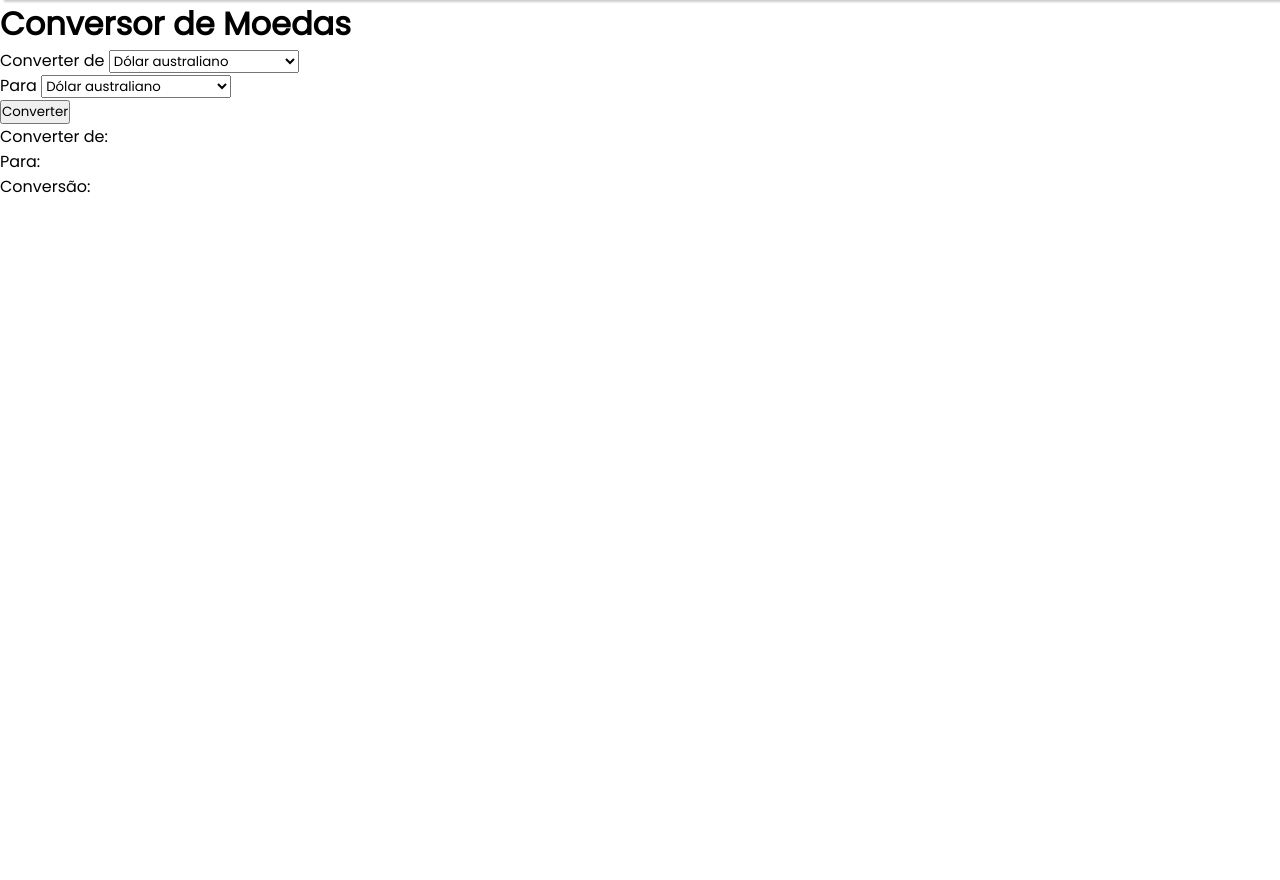
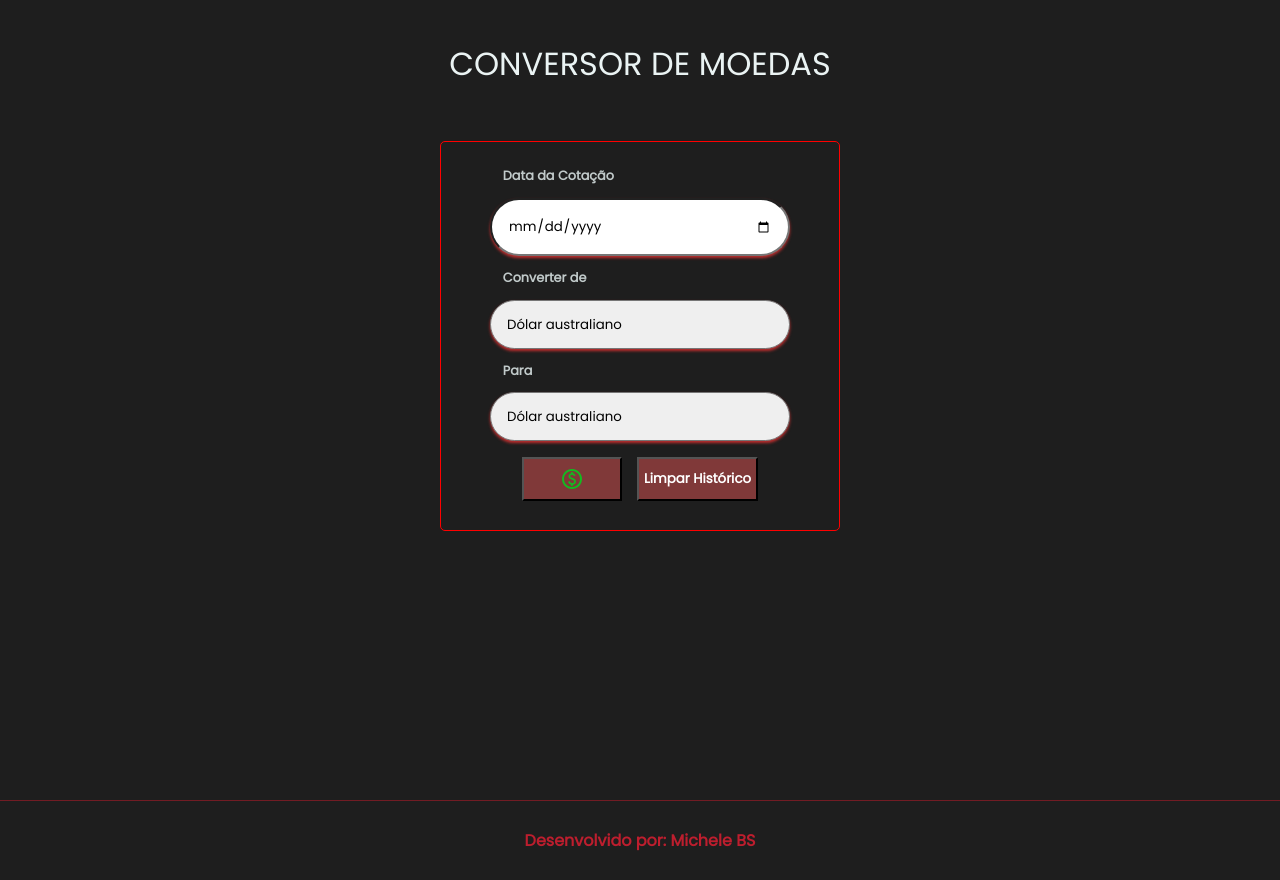
Before and after one commit to michelebswm/projetos-diversos-python-html, a Flask app: page /conversordemoedas in a window 1280 px wide. Shown: the part 70-950 px from the top of the page. Before the commit the page ends 263 px from the top, so only its background shows below. Run offline with Flask 3, Linux system fonts and the light colour scheme.

Commit message:
conversor-moeda

```diff
--- a/miniprojetos/__init__.py
+++ b/miniprojetos/__init__.py
@@ -3,6 +3,7 @@ from flask import Flask, render_template, url_for, request, flash, redirect
 app = Flask(__name__)
 
 app.config['SECRET_KEY'] = '0e9BA7DfafcA17Ca0F14eC04289BB4d6'
+app.secret_key = '0e9BA7DfafcA17Ca0F14eC04289BB4d6'
 
 # Importando o routes para ser executado e colocar os links no ar
 from miniprojetos import routes
--- a/miniprojetos/forms.py
+++ b/miniprojetos/forms.py
@@ -1,5 +1,5 @@
 from flask_wtf import FlaskForm
-from wtforms import StringField, PasswordField, SubmitField, BooleanField, TextAreaField, IntegerField, SelectMultipleField, widgets, SelectField
+from wtforms import StringField, PasswordField, SubmitField, BooleanField, TextAreaField, IntegerField, SelectMultipleField, widgets, SelectField, DateField
 from wtforms.validators import DataRequired, Length, Email, EqualTo, ValidationError, NumberRange
 
 class FormGeradorSenha(FlaskForm):
@@ -40,6 +40,8 @@ lista_moedas = [
     ("REAL", "Real")
 ]
 class FormConversorMoeda(FlaskForm):
+    data_cotacao = DateField('Data da Cotação', validators=[DataRequired()])
     moeda_origem = SelectField('Converter de ', choices=lista_moedas, validators=[DataRequired()])
     moeda_destino = SelectField('Para', choices=lista_moedas, validators=[DataRequired()])
-    btn_converter_moeda = SubmitField('Converter')
+    btn_converter_moeda = SubmitField('paid')
+    btn_limpar_consulta = SubmitField('Limpar Histórico')
--- a/miniprojetos/routes.py
+++ b/miniprojetos/routes.py
@@ -1,4 +1,4 @@
-from flask import Flask, render_template, url_for, request, flash
+from flask import Flask, render_template, url_for, request, flash, session, redirect
 from miniprojetos import app
 from miniprojetos.forms import FormGeradorSenha, FormGeradorCitacao, FormGeradorCitacaoPensador, FormTradutor, FormConversorMoeda
 import requests
@@ -6,6 +6,8 @@ import time
 from googletrans import Translator
 import secrets
 import string
+
+
 
 @app.route("/")
 def home():
@@ -81,34 +83,63 @@ def traduzir_texto():
     return render_template('tradutordetexto.html', form_tradutor=form_tradutor, texto_final=texto_final)
 
 
-def consulta_cotacao_atual(moeda):
-    data_atual = time.strftime('%m-%d-%Y')
+def consulta_cotacao_atual(moeda, data):
+    data_atual = data.strftime('%m-%d-%Y')
     url = f"https://olinda.bcb.gov.br/olinda/servico/PTAX/versao/v1/odata/CotacaoMoedaDia(moeda=@moeda,dataCotacao=@dataCotacao)?@moeda='{moeda}'&@dataCotacao='{data_atual}'&$top=1&$format=json&$select=cotacaoCompra"
     response = requests.get(url)
+    valor_moeda = 'Cotação não localizada na API do Banco Central do Brasil (BCB)'
     if response.status_code == 200:
         response = response.json()
-        valor_moeda = response['value'][0]['cotacaoCompra']
-    else:
-        valor_moeda = 'Cotação não localizada na API do Banco Central do Brasil (BCB)'
+        if response['value']:
+            valor_moeda = response['value'][0]['cotacaoCompra']
+
     return valor_moeda
 
 @app.route('/conversordemoedas', methods=['GET', 'POST'])
 def converte_moedas():
     form_conversormoeda = FormConversorMoeda()
-    moeda_origem = ''
-    moeda_destino = ''
-    conversao = ''
-    if form_conversormoeda.validate_on_submit():
-        if form_conversormoeda.moeda_origem.data != 'REAL':
-            moeda_origem = consulta_cotacao_atual(form_conversormoeda.moeda_origem.data)
+
+    # Verifica se já existe um histórico na sessão e cria uma lista vazia caso contrário
+    historico = session.get('historico', [])
+
+    if form_conversormoeda.validate_on_submit() and 'btn_converter_moeda' in request.form:
+        data_cotacao = form_conversormoeda.data_cotacao.data
+        moeda_origem = form_conversormoeda.moeda_origem.data
+        moeda_destino = form_conversormoeda.moeda_destino.data
+        # usamos a função next() para encontrar o label (descrição) correspondente ao valor selecionado no campo SelectField
+        moeda_origem_label = next((label for value, label in form_conversormoeda.moeda_origem.choices if value == moeda_origem), None)
+        moeda_destino_label = next((label for value, label in form_conversormoeda.moeda_destino.choices if value == moeda_destino), None)
+
+        if moeda_origem == 'REAL':
+            moeda_origem_cotacao = 1.0
         else:
-            moeda_origem = 1.0
-        if form_conversormoeda.moeda_destino.data != 'REAL':
-            moeda_destino = consulta_cotacao_atual(form_conversormoeda.moeda_destino.data)
+            moeda_origem_cotacao = consulta_cotacao_atual(moeda_origem, data_cotacao)
+
+        if moeda_destino == 'REAL':
+            moeda_destino_cotacao = 1.0
         else:
-            moeda_destino = 1.0
+            moeda_destino_cotacao = consulta_cotacao_atual(moeda_destino, data_cotacao)
+
         try:
-            conversao = moeda_origem / moeda_destino
+            conversao = moeda_origem_cotacao / moeda_destino_cotacao
         except:
             conversao = 'Não definido'
-    return render_template('conversordemoedas.html', form_conversormoeda=form_conversormoeda, moeda_origem=moeda_origem, moeda_destino=moeda_destino, conversao=conversao)
+
+        # Adiciona as informações da consulta atual ao histórico
+        consulta_atual = {
+            'moeda_origem_label': moeda_origem_label,
+            'moeda_origem_cotacao': moeda_origem_cotacao,
+            'moeda_destino_label': moeda_destino_label,
+            'moeda_destino_cotacao': moeda_destino_cotacao,
+            'conversao': conversao
+        }
+        historico.append(consulta_atual)
+        # Atualiza a sessão com o novo histórico
+        session['historico'] = historico
+
+    if form_conversormoeda.validate_on_submit() and 'btn_limpar_consulta' in request.form:
+        # Remove a chave 'historico' da sessão
+        session.pop('historico', None)
+        return redirect(url_for('converte_moedas'))
+
+    return render_template('conversordemoedas.html', form_conversormoeda=form_conversormoeda, historico=historico)
--- a/miniprojetos/static/css/style-citacao.css
+++ b/miniprojetos/static/css/style-citacao.css
@@ -3,6 +3,7 @@
 	display: flex;
 	flex-direction: column;
 	padding: 20px 40px;
+	min-height: 100vh;
 }
 
 .title-gerarcitacao {
--- a/miniprojetos/static/css/style-conversormoedas.css
+++ b/miniprojetos/static/css/style-conversormoedas.css
@@ -0,0 +1,145 @@
+.container-formconversormoeda {
+	min-height: 100vh;
+	background-color: #1e1e1e;
+}
+
+.form-conversormoeda {
+	display: flex;
+	flex-direction: column;
+	border: 1px solid red;
+	border-radius: 5px;
+	padding: 0.8rem;
+	max-width: 400px;
+	margin: auto;
+}
+
+.group-form {
+	display: flex;
+	flex-direction: column;
+	margin: auto;
+	flex-wrap: wrap;
+}
+
+h2,
+.title-formconversormoeda {
+	margin-bottom: 0.8rem;
+	padding: 40px;
+	font-size: 2rem;
+	text-transform: uppercase;
+	color: #eaf3f3;
+	text-align: center;
+}
+
+.label-formconversor {
+	font-size: 0.8rem;
+	font-weight: bold;
+	color: #c1caca;
+	padding: 0.8rem;
+}
+
+.input-formconversor {
+	padding-left: 8px;
+	width: 300px;
+	padding: 1rem;
+	box-shadow: 0px 2px 3px rgb(190, 46, 46);
+	border-radius: 45px;
+}
+
+select::-ms-expand {
+	display: none;
+}
+
+select {
+	appearance: none;
+	-webkit-appearance: none;
+	-moz-appearance: none;
+}
+
+select option {
+	background-color: #e69898;
+}
+
+select option:hover {
+	background-color: #bea512;
+}
+
+.group-btn {
+	display: flex;
+	justify-content: center;
+	padding: 1rem;
+	gap: 15px;
+}
+
+.btn-converter {
+	width: 100px;
+	background-color: #803939;
+	color: rgb(18, 187, 32);
+	padding: 0.5rem 0.8rem;
+	transition: background-color 0.3s ease;
+}
+
+.btn-limpar {
+	width: auto !important;
+	padding: 0px 5px;
+	background-color: #803939;
+	font-weight: bold;
+	color: #fff;
+}
+
+.btn-limpar:hover,
+.btn-converter:hover {
+	cursor: pointer;
+	filter: brightness(150%);
+	transform: scale(1.03);
+}
+
+.result-conversao {
+	padding: 50px;
+	display: flex;
+	flex-wrap: wrap;
+	color: #fff;
+	gap: 10px;
+}
+
+.item-conversao {
+	border: 1px solid #7f0000;
+	border-radius: 5px;
+	display: flex;
+	flex-direction: column;
+	flex-wrap: wrap;
+	width: 200px;
+	text-align: center;
+	transition: 0.5s;
+}
+
+.item-conversao:hover {
+	transform: scale(1.05);
+	box-shadow: 0 0 10px #ff0000;
+}
+
+.title-item {
+	color: #cc4f34;
+	padding: 4px;
+	font-family: "Segoe UI", Tahoma, Geneva, Verdana, sans-serif;
+	font-weight: bold;
+	border-bottom: 1px solid #ee6c4d;
+}
+
+.cotacao-moeda {
+	padding: 4px;
+}
+
+.resultado {
+	padding: 4px;
+}
+@media screen and (max-width: 340px) {
+	.title-formconversormoeda {
+		font-size: 1.5rem;
+	}
+}
+
+@media screen and (max-width: 326px) {
+	.input-formconversor {
+		width: 100%;
+	}
+}
--- a/miniprojetos/static/css/style-senha.css
+++ b/miniprojetos/static/css/style-senha.css
@@ -1,5 +1,6 @@
 .container-geradorsenha {
 	margin-top: 30px;
+	min-height: 100vh;
 	display: flex;
 	flex-direction: column;
 	align-items: center;
--- a/miniprojetos/static/css/style-tradutor.css
+++ b/miniprojetos/static/css/style-tradutor.css
@@ -1,6 +1,7 @@
 .container-tradutor {
 	display: flex;
 	flex-direction: column;
+	min-height: 100vh;
 	padding: 10px;
 }
 
--- a/miniprojetos/static/css/style.css
+++ b/miniprojetos/static/css/style.css
@@ -120,7 +120,17 @@ header {
 }
 
 .navbar-image:hover {
-	transform: rotate(360deg);
+	animation: rotate 5s linear infinite;
+}
+
+/* Defina a animação para girar a imagem */
+@keyframes rotate {
+	from {
+		transform: rotate(0deg);
+	}
+	to {
+		transform: rotate(360deg);
+	}
 }
 
 .content-navbar {
@@ -130,6 +140,29 @@ header {
 
 .content-navbar:hover {
 	transform: scale(1.03);
+}
+
+/* Estilização Footer */
+
+.footer {
+	display: flex;
+	justify-content: center;
+	align-items: center;
+	height: 80px;
+	background-color: #1e1e1e;
+	border-top: 1px solid #721c24;
+}
+
+.autor {
+	font-size: 1rem;
+	font-weight: bold;
+	color: #bd1e2e;
+}
+
+.autor:hover {
+	filter: brightness(200%);
+	transform: scale(1.06);
+	cursor: pointer;
 }
 
 /* Estilização da responsividade */
--- a/miniprojetos/templates/base.html
+++ b/miniprojetos/templates/base.html
@@ -32,5 +32,7 @@
 		<!--Cada mensagem tem categoria e mensagem -->
 		<div class="alert {{ categoria }}">{{ mensagem }}</div>
 		{% endfor %} {% endif %} {% endwith %} {% block body %} {% endblock %}
+
+		{% include 'rodape.html' %}
 	</body>
 </html>
--- a/miniprojetos/templates/conversordemoedas.html
+++ b/miniprojetos/templates/conversordemoedas.html
@@ -7,11 +7,14 @@
 
 {% block body %}
 
-<h1>Conversor de Moedas</h1>
-
 <div class="container-formconversormoeda">
+    <div class="title-formconversormoeda">Conversor de Moedas</div>
     <form method="POST" action="" class="form-conversormoeda">
         {{ form_conversormoeda.csrf_token }}
+        <div class="group-form">
+            {{ form_conversormoeda.data_cotacao.label(class="label-formconversor") }}
+            {{ form_conversormoeda.data_cotacao(class="input-formconversor") }}
+        </div>
         <div class="group-form">
             {{ form_conversormoeda.moeda_origem.label(class="label-formconversor") }}
             {{ form_conversormoeda.moeda_origem(class="input-formconversor") }}
@@ -21,13 +24,30 @@
             {{ form_conversormoeda.moeda_destino(class="input-formconversor") }}
         </div>
         <div class="group-btn">
-            {{ form_conversormoeda.btn_converter_moeda(class="btn-converter") }}
+            {{ form_conversormoeda.btn_converter_moeda(class="btn-converter material-symbols-outlined") }}
+            {{ form_conversormoeda.btn_limpar_consulta(class="btn-limpar") }}
         </div>
     </form>
 
-    <span>Converter de: </span>{{ moeda_origem }} <br>
-    <span>Para: </span>{{ moeda_destino }} <br>
-    <span>Conversão: </span>{{ conversao }} <br>
+     {% if historico %}
+        <h2>Historico de Consultas</h2>
+        <div class="result-conversao">
+
+                {% for consulta in historico %}
+                <div class="item-conversao">
+                    <div class="title-item">Converter de: </div>
+                    <div class="label-moeda">{{ consulta.moeda_origem_label }}</div>
+                    <div class="cotacao-moeda">{{ consulta.moeda_origem_cotacao }}</div>
+                    <div class="title-item">Para: </div>
+                    <div class="label-moeda">{{ consulta.moeda_destino_label }}</div>
+                    <div class="cotacao-moeda">{{ consulta.moeda_destino_cotacao }}</div>
+                    <div class="title-item">Conversão:</div>
+                    <div class="resultado">{{ consulta.conversao }}</div>
+                </div>
+                {% endfor %}
+    {% endif %}
+    </div>
 </div>
 
+
 {% endblock %}
--- /dev/null
+++ b/miniprojetos/templates/rodape.html
@@ -0,0 +1,3 @@
+<footer class="footer">
+	<div class="autor">Desenvolvido por: Michele BS</div>
+</footer>
```
Also changed, not shown: teste.py (+9 -2 lines), miniprojetos/static/fotos_site/circle.png (added).
